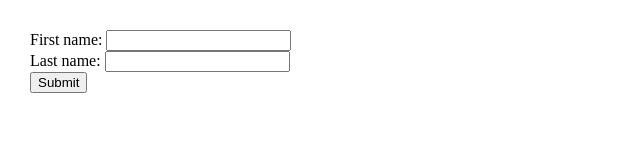
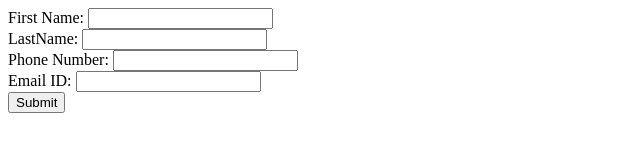
Before and after one commit to acciojob/form-login-AkshayChaudharyctrl, a website: page main.html in a window 1280 px wide. Shown: the whole page, without its empty margins (0-640 px from the left). Drawn offline with Linux system fonts and the light colour scheme.

Commit message:
created a submission

```diff
--- a/main.html
+++ b/main.html
@@ -3,22 +3,23 @@
 <html>
 
 <head>
-	<meta charset=utf-8 />
-		<title>Return first and last name from a form</title>
-		<style type="text/css">
-			body {margin: 30px;}
-		</style>
 	<link rel="stylesheet" href="styles.css">
 </head>
 
 <body>
-	<form id="form1" onsubmit="getFormvalue()">
-		First name: <input type="text" name="fname"><br>
-		Last name: <input type="text" name="lname"><br>
-		<input type="submit" value="Submit">
+<form>
+		<form>
+		First Name: <input type="text" name="First Name" id="text1">
+		<br>
+		LastName: <input type="text" name="Last Name" id="text2">
+		<br>
+		Phone Number: <input type="number" name="Phone Number" id="num">
+		<br>
+		Email ID: <input type="email" name="Email ID" id="mail">
+		<br>
+		<button onclick="AlertFunction()">Submit</button>
 	</form>
-
-    <script type="text/javascript" src="./script.js">
+	<script type="text/javascript" src="./script.js">
 </script>
 
 </body>
```
